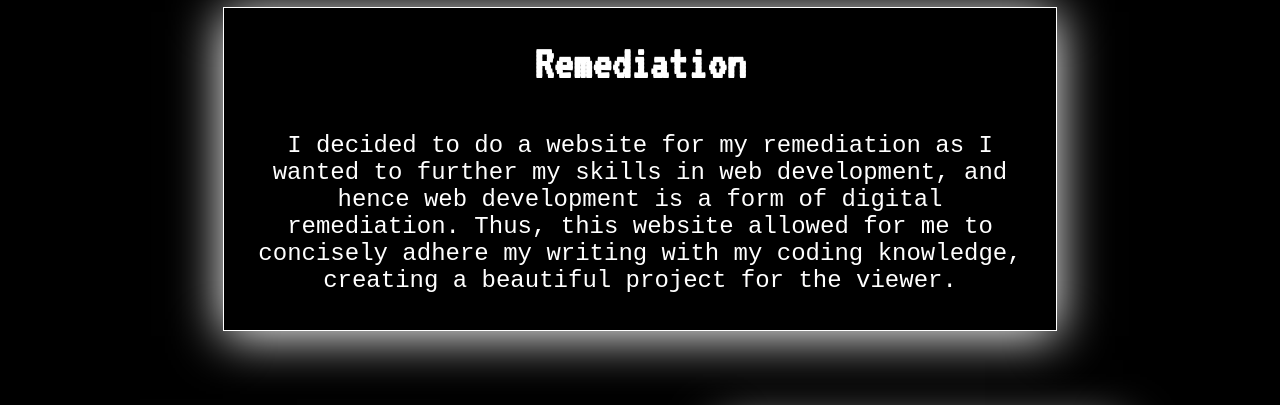
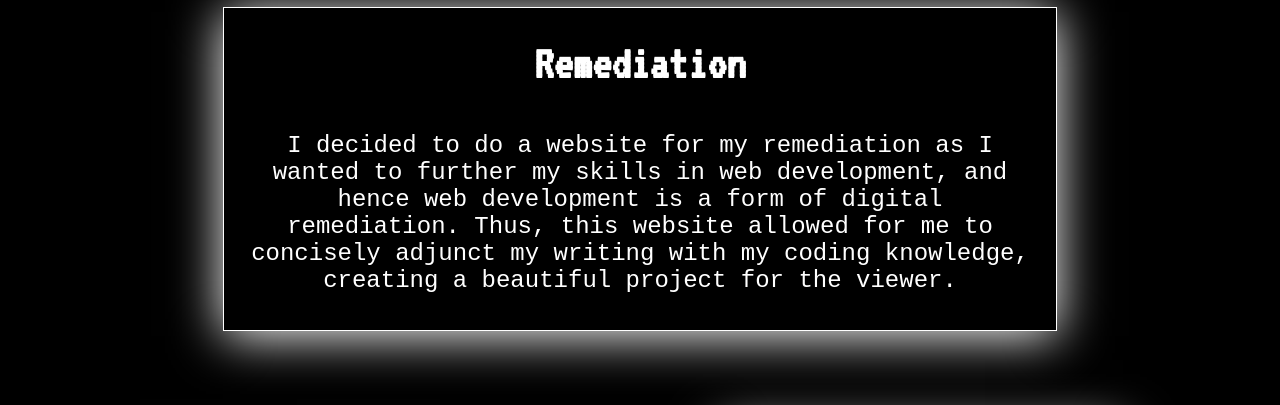
Before and after one commit to kpwrenn/kpwrenn.github.io, a plain HTML site: page index.html in a window 1280 px wide. Shown: the part 6980-7385 px from the top of the page. Drawn offline with Linux system fonts and the light colour scheme.

Commit message:
Update index.html

```diff
--- a/index.html
+++ b/index.html
@@ -120,7 +120,7 @@
             <div id = 'remediation'>
                 <div class = 'remediation-text'>
                     <h1>Remediation</h1>
-                    <p>I decided to do a website for my remediation as I wanted to further my skills in web development, and hence web development is a form of digital remediation. Thus, this website allowed for me to concisely adhere my writing with my coding knowledge, creating a beautiful project for the viewer.</p>
+                    <p>I decided to do a website for my remediation as I wanted to further my skills in web development, and hence web development is a form of digital remediation. Thus, this website allowed for me to concisely adjunct my writing with my coding knowledge, creating a beautiful project for the viewer.</p>
                 </div>
             </div>
             <div id = "remediation-exs">
```
